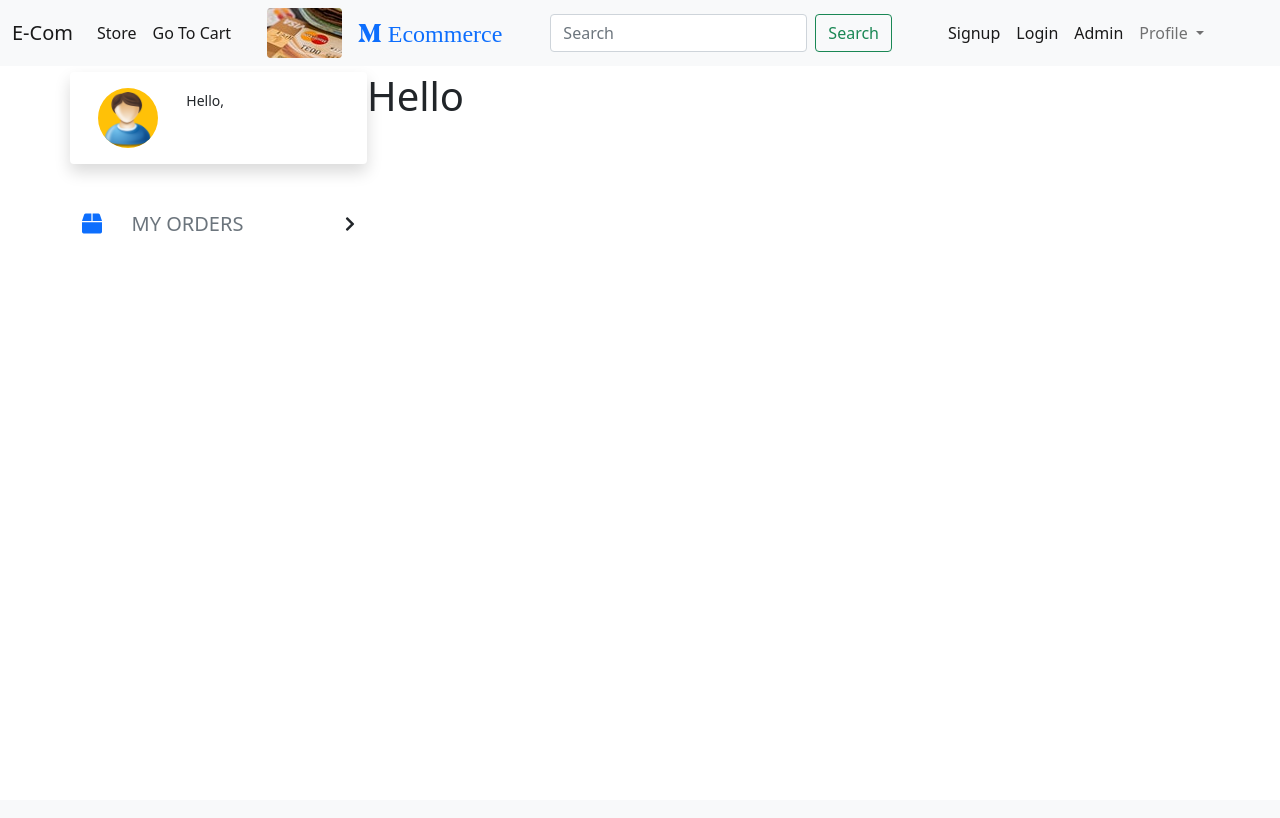
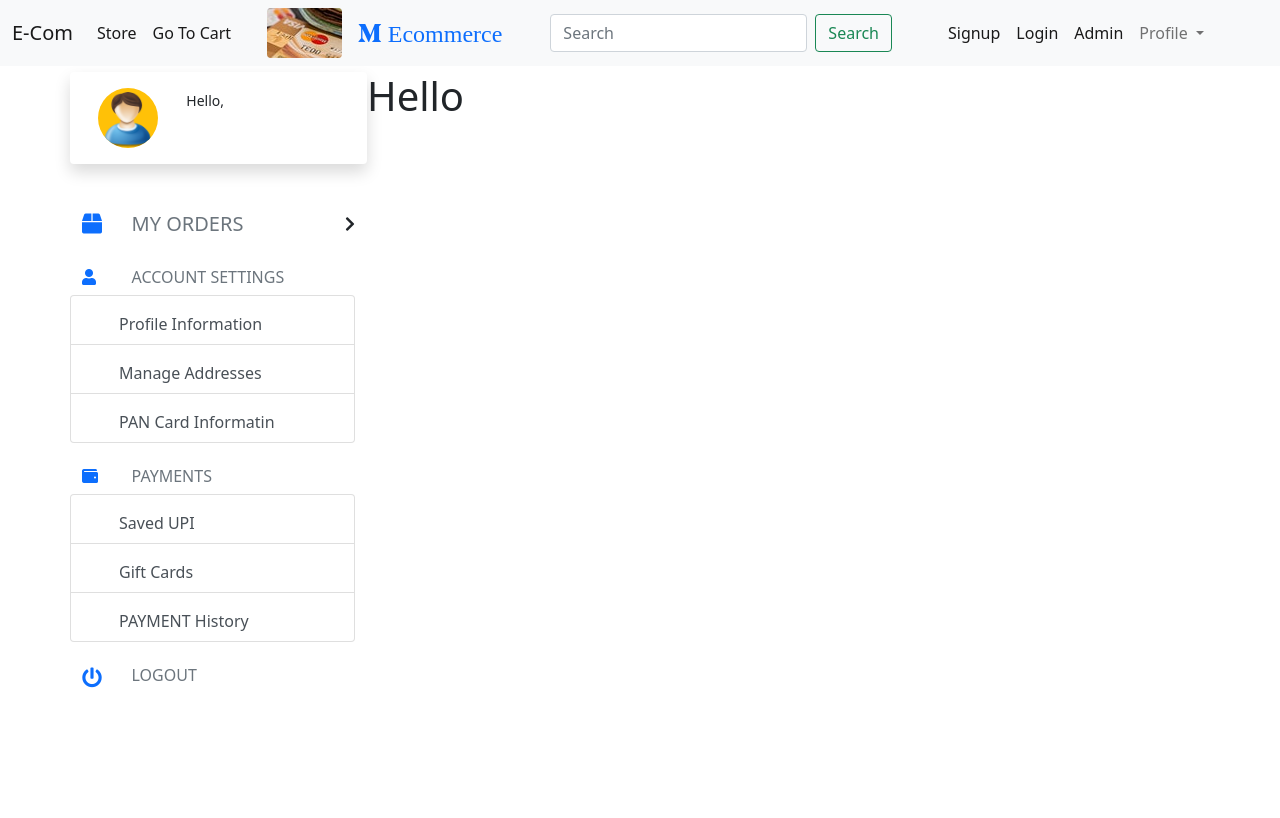
Before and after one commit to ohidul-mallick/Ecom, a Django app: page /profile/ in a window 1280 px wide. Before the commit the page ends 234 px from the top, so only its background shows below. Run offline with Django 3.2, Linux system fonts and the light colour scheme; some libraries are stand-ins or nearby versions.

Commit message:
working profile

```diff
--- a/store/templates/store/profile.htm
+++ b/store/templates/store/profile.htm
@@ -53,7 +53,86 @@ My Profile
                     </div>
                 </div>
             </div>
+            <br>
+            <div>
+                <div class="row">
+                    <div class="col-2">
+                        <h6><i class="fas fa-user text-primary"></i></h6>
 
+                    </div>
+
+                    <div class="col-10 d-flex justify-content-between">
+                            <h6 class="text-muted">ACCOUNT SETTINGS</h6>
+
+                        <!-- <span><i class="fas fa-chevron-right"></i></span> -->
+
+                    </div>
+                    <div class="list-group">
+
+
+                            <a style="text-decoration: none;" class="ps-5 pt-3 list-group-item list-group-item-action" href="">Profile Information</a>
+
+
+                            <a style="text-decoration: none;" class="ps-5 pt-3 list-group-item list-group-item-action" href="">Manage Addresses</a>
+
+
+                            <a style="text-decoration: none;" class="ps-5 pt-3 list-group-item list-group-item-action" href="">PAN Card Informatin</a>
+
+
+
+                    </div>
+
+                </div>
+            </div>
+            <br>
+            <div>
+                <div class="row">
+                    <div class="col-2">
+                        <h6><i class="fas fa-wallet text-primary"></i></h6>
+
+
+                    </div>
+
+                    <div class="col-10 d-flex justify-content-between">
+                            <h6 class="text-muted">PAYMENTS</h6>
+
+
+                    </div>
+                    <div class="list-group">
+
+
+                            <a style="text-decoration: none;" class="ps-5 pt-3 list-group-item list-group-item-action" href="">Saved UPI</a>
+
+
+                            <a style="text-decoration: none;" class="ps-5 pt-3 list-group-item list-group-item-action" href="">Gift Cards</a>
+
+
+                            <a style="text-decoration: none;" class="ps-5 pt-3 list-group-item list-group-item-action" href="">PAYMENT History</a>
+
+
+
+                    </div>
+
+                </div>
+            </div>
+
+            <br>
+            <div>
+                <div class="row">
+                    <div class="col-2">
+                        <h5><i class="fas fa-power-off text-primary"></i></h5>
+
+
+                    </div>
+
+                    <div class="col-10 d-flex position-relative justify-content-between">
+                        <a style="text-decoration: none;" href=""><h6 class="stretched-link text-muted">LOGOUT</h6></a>
+
+
+
+                    </div>
+                </div>
+            </div>
 
         </div>
 
@@ -68,7 +147,11 @@ My Profile
     </div>
 </div>
 
-
+<br>
+<br>
+<br>
+<br>
+<br>
 
 
 
```
